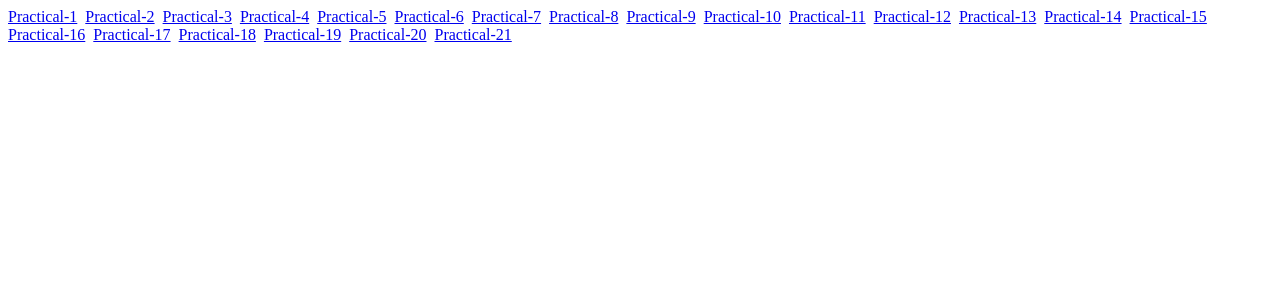
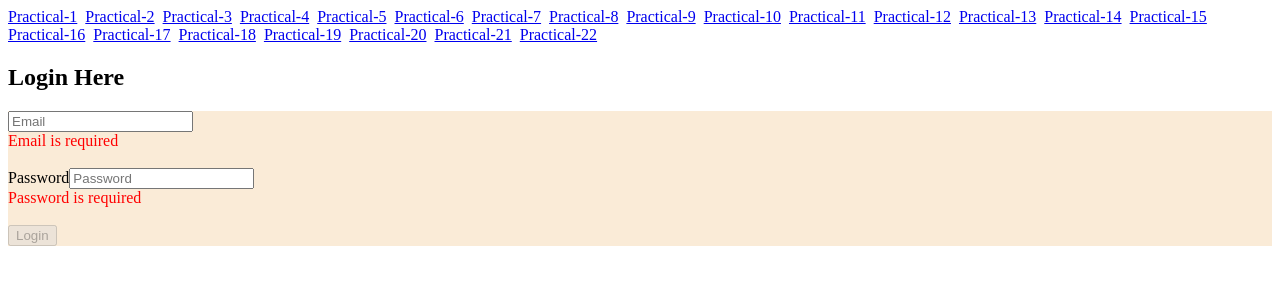
Before and after one commit to Parshvapatel2004/University_Practical, an Angular app: page /pra22 in a window 1280 px wide. Before the commit this address led to /. Shown: the top 300 px of the page. Built offline with nearby package versions, Linux system fonts and the light colour scheme.

Commit message:
practical 22 done

```diff
--- a/src/app/app.html
+++ b/src/app/app.html
@@ -19,5 +19,6 @@
 <a routerLink="/pra19">Practical-19</a>&nbsp;
 <a routerLink="/pra20">Practical-20</a>&nbsp;
 <a routerLink="/pra21">Practical-21</a>&nbsp;
+<a routerLink="/pra22">Practical-22</a>&nbsp;
 
 <router-outlet></router-outlet>
--- a/src/app/app.routes.ts
+++ b/src/app/app.routes.ts
@@ -22,6 +22,7 @@ import { Pra19dynamicrouter } from './pra19dynamicrouter/pra19dynamicrouter';
 import { Pra20 } from './pra20/pra20';
 import { adminpra20Guard } from './guards/adminpra20-guard';
 import { Pra21 } from './pra21/pra21';
+import { Pra22 } from './pra22/pra22';
 
 export const routes: Routes = [
   { path: 'pra1', component: Practical1 },
@@ -46,4 +47,5 @@ export const routes: Routes = [
   { path: 'pra19dynamicroute/:id/:name', component: Pra19dynamicrouter },
   { path: 'pra20', component: Pra20, canActivate: [adminpra20Guard] },
   { path: 'pra21', component: Pra21 },
+  { path: 'pra22', component: Pra22 },
 ];
--- /dev/null
+++ b/src/app/pra22/pra22.html
@@ -0,0 +1,37 @@
+<h2>Login Here</h2>
+<div style="background-color: antiquewhite">
+  <form [formGroup]="loginForm">
+    <div class="form-row">
+      <input type="email" formControlName="email" class="form-control" placeholder="Email"/>
+      <div
+        style="color: red"
+        *ngIf="loginForm.get('email')?.touched || loginForm.get('email')?.invalid">
+        <div *ngIf="loginForm.get('email')?.hasError('required')">
+          Email is required
+        </div>
+        <div *ngIf="loginForm.get('email')?.hasError('email')">
+          Enter valid email id
+        </div>
+      </div>
+    </div>
+    <br>
+    <div class="form-group col-md-6">
+      <label>Password</label>
+      <input type="password" formControlName="password" class="form-control" placeholder="Password"/>
+      <div
+        style="color: red"
+        *ngIf="loginForm.get('password')?.touched || loginForm.get('password')?.invalid">
+        <div *ngIf="loginForm.get('password')?.hasError('required')">
+          Password is required
+        </div>
+        <div *ngIf="loginForm.get('password')?.hasError('minlength')">
+          Password must be at least 6 characters
+        </div>
+      </div>
+    </div>
+    <br>
+    <button type="submit" class="btn btn-primary" [disabled]="!loginForm.valid" (click)="handleFormData()">
+      Login
+    </button>
+  </form>
+</div>
--- /dev/null
+++ b/src/app/pra22/pra22.ts
@@ -0,0 +1,20 @@
+import { NgIf } from '@angular/common';
+import { Component } from '@angular/core';
+import { FormControl, FormGroup, ReactiveFormsModule, Validators } from '@angular/forms';
+
+@Component({
+  selector: 'app-pra22',
+  imports: [ReactiveFormsModule,NgIf],
+  templateUrl: './pra22.html',
+  styleUrl: './pra22.css',
+})
+export class Pra22 {
+  loginForm = new FormGroup({
+    email: new FormControl('', [Validators.required, Validators.email]),
+    password: new FormControl('', [Validators.required, Validators.minLength(6)]),
+  });
+
+  handleFormData() {
+    console.log(this.loginForm.value);
+  }
+}
```
Also changed, not shown: src/app/pra22/pra22.css (added), 1 other file (tests, documents, lock files or other folders).
